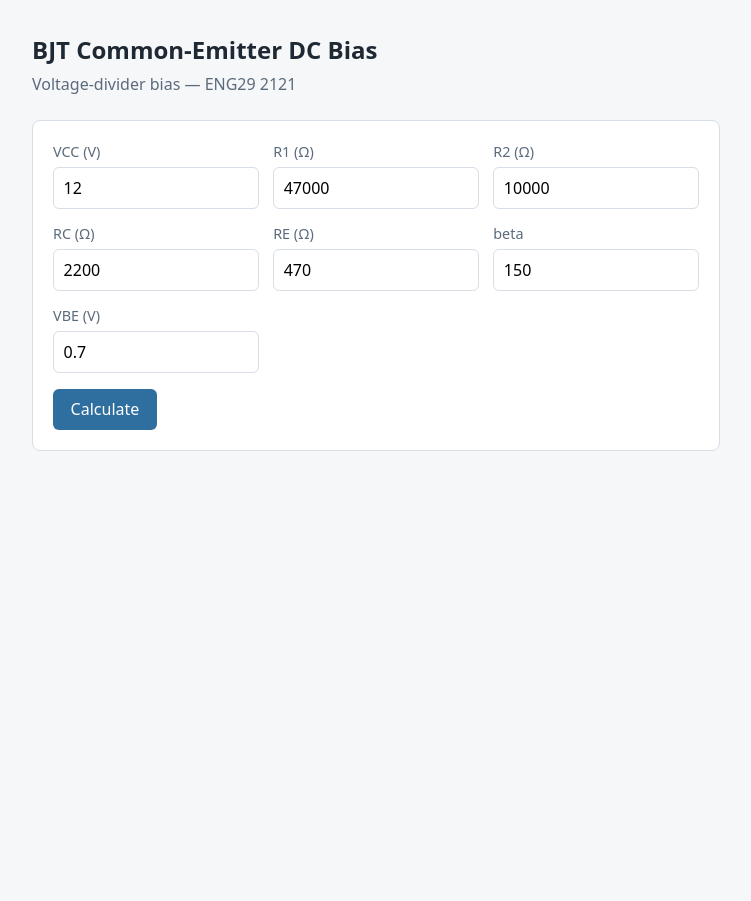
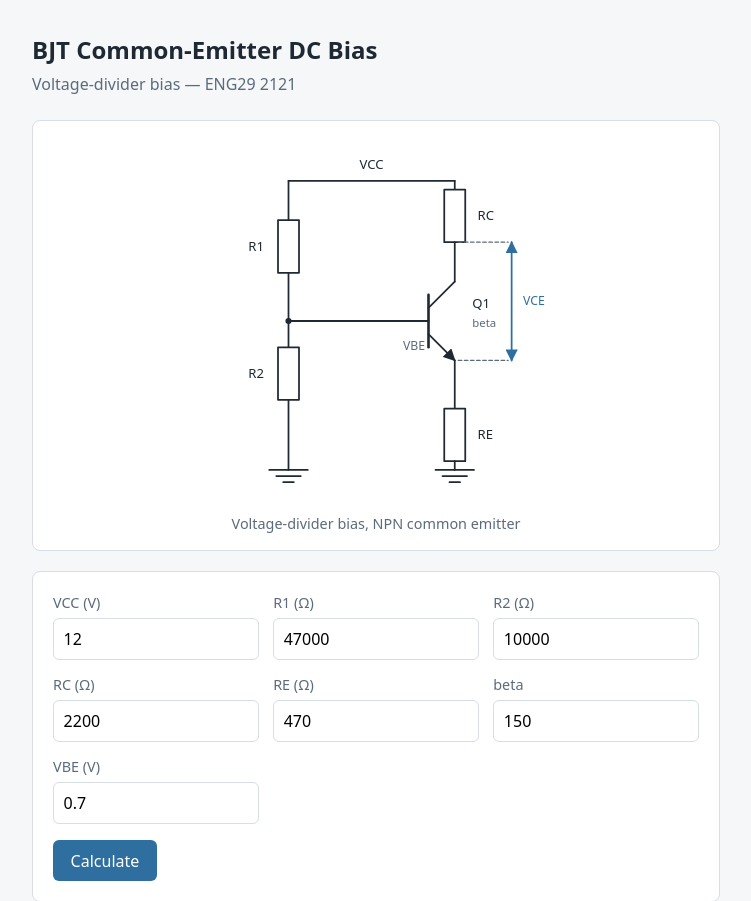
Before and after one commit to 0650899746por-creator/Gitlab, a Flask app: page / in a window 1280 px wide. Shown: the top 901 px of the page, without its empty margins (264-1015 px from the left). Before the commit the page ends 451 px from the top, so only its background shows below. Run offline with Flask 3, Linux system fonts and the light colour scheme.

Commit message:
feat: add circuit schematic to the bias page

```diff
--- a/static/style.css
+++ b/static/style.css
@@ -140,3 +140,26 @@ th {
 .verification strong {
   color: var(--active);
 }
+
+.circuit {
+  margin: 0 0 1.25rem;
+  padding: 1rem;
+  background: var(--panel);
+  border: 1px solid var(--border);
+  border-radius: 8px;
+  text-align: center;
+}
+
+.circuit img {
+  display: block;
+  width: 100%;
+  max-width: 420px;
+  height: auto;
+  margin: 0 auto;
+}
+
+.circuit figcaption {
+  color: var(--muted);
+  font-size: 0.9rem;
+  margin-top: 0.5rem;
+}
--- a/templates/index.html
+++ b/templates/index.html
@@ -10,6 +10,12 @@
   <main>
     <h1>BJT Common-Emitter DC Bias</h1>
     <p class="subtitle">Voltage-divider bias — ENG29 2121</p>
+
+    <figure class="circuit">
+      <img src="{{ url_for('static', filename='circuit.svg') }}"
+           alt="Voltage-divider biased NPN common-emitter stage: R1 and R2 form the base divider, RC connects the collector to VCC, RE connects the emitter to ground.">
+      <figcaption>Voltage-divider bias, NPN common emitter</figcaption>
+    </figure>
 
     <form method="post" action="/">
       <div class="grid">
```
Also changed, not shown: tests/test_app.py (+16 -0 lines), README.md, static/circuit.svg (added).
